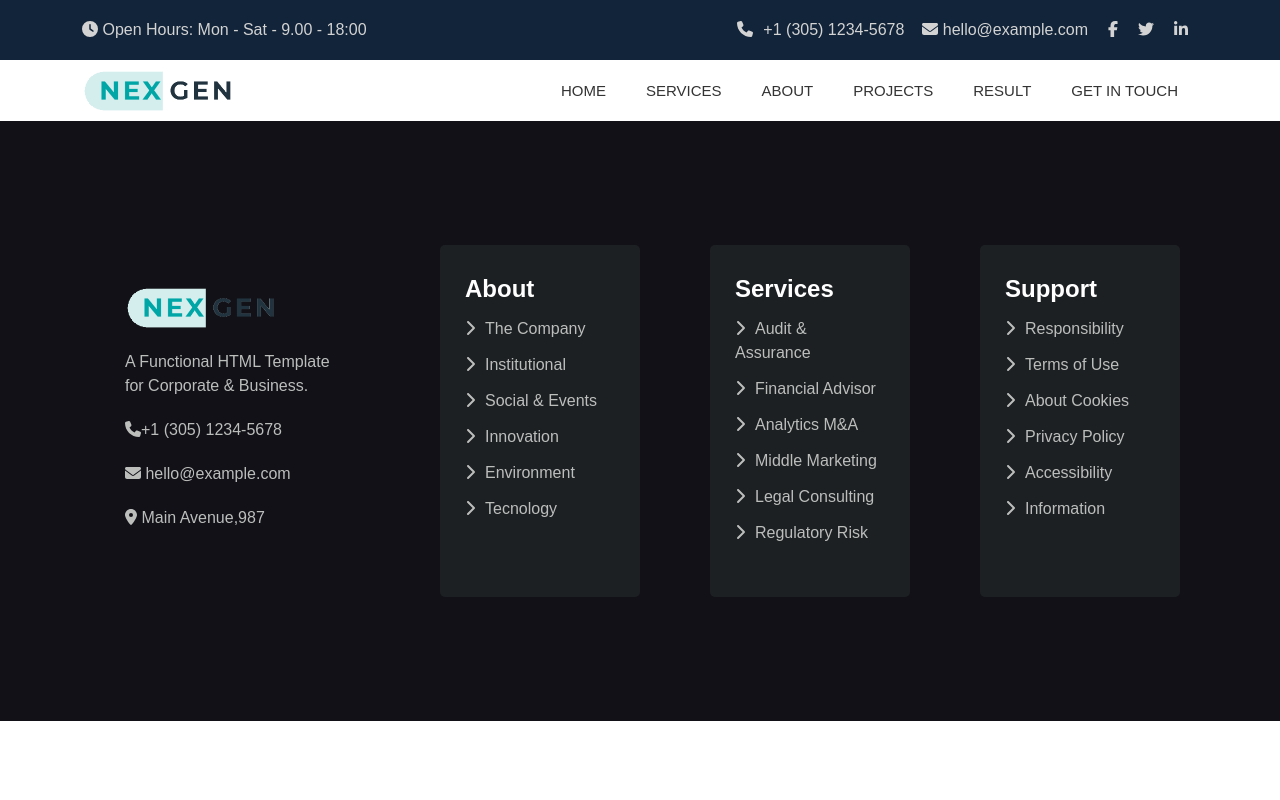
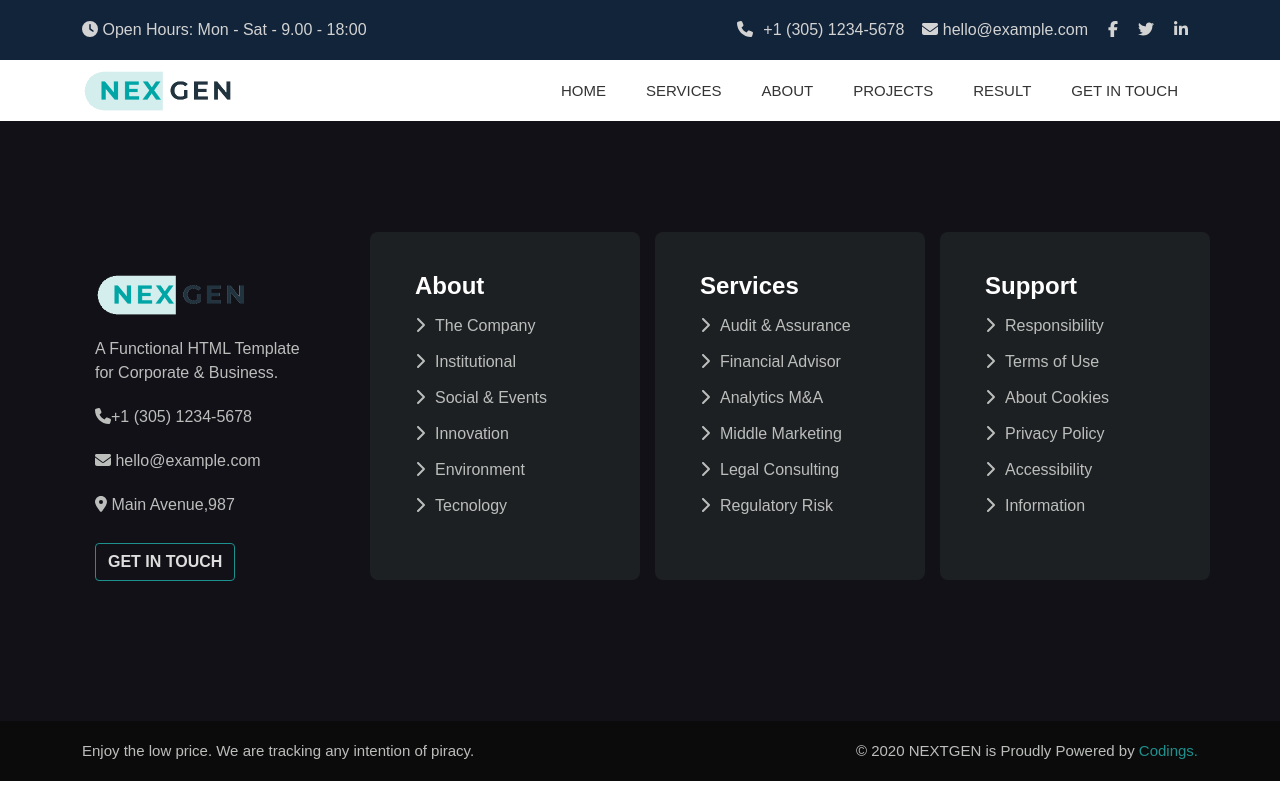
Before and after one commit to nehabht/proj-html-vuejs, a Vue app: page / in a window 1280 px wide. Built offline with nearby package versions, Linux system fonts and the light colour scheme.

Commit message:
add footer bottom

```diff
--- a/src/components/FooteItems.vue
+++ b/src/components/FooteItems.vue
@@ -48,9 +48,10 @@ h4{
 
 .col-3{
     background-color: #1d2023;
-    margin: 20px 40px;
-    padding: 30px 25px;
-    border-radius: 5px;
+    margin: 20px 0px;
+    padding: 40px 45px;
+    border-radius: 8px;
+    width: 270px;
 
     li{
         padding: 6px 0px;
--- a/src/components/FooterComponent.vue
+++ b/src/components/FooterComponent.vue
@@ -26,6 +26,11 @@
                     Main Avenue,987
                 </div>
 
+                <span class="btn">
+                    GET IN TOUCH
+
+                </span>
+
 
 
 
@@ -43,6 +48,20 @@
           </div>
         </div>
       </div>
+    </div>
+    <div class="footer_bottom container d-flex align-items-center justify-content-between">
+        <div>
+            <span>
+                Enjoy the low price. We are tracking any intention of piracy.
+            </span>
+        </div>
+        <div>
+            <span>
+                &copy; 2020 NEXTGEN is Proudly Powered by <span class="codings">Codings.</span>
+            </span>
+
+        </div>
+
     </div>
   </footer>
 </template>
@@ -163,21 +182,54 @@ export default {
     }
 }
 
-.col-3{
+.col-3.left_col{
 
-    margin: 20px 30px;
+    margin: 20px 0px;
     padding: 30px 25px;
     border-radius: 5px;
 }
 
 .left_col{
     color: #bcbebc;
-    width: 280px;
+    width: 300px;
+
 
     div{
         padding: 10px 0px;
+        margin-left: 0px
     }
 
+}
+
+footer{
+    background-color: rgb(12, 11, 11);
+    color: #bcbebc;
+
+
+}
+
+.footer_bottom{
+    height: 60px;
+    font-size: 15px;
+}
+
+.codings{
+    color: #1c918e
+}
+
+.btn{
+    color: #dedede;
+    background-color: transparent;
+    border: 1px solid #1c918e;
+    margin-top: 16px;
+    //padding: 10px;
+    font-weight: 600;
+
+
+
+    &:hover{
+        color:white
+    }
 }
 
 
```
